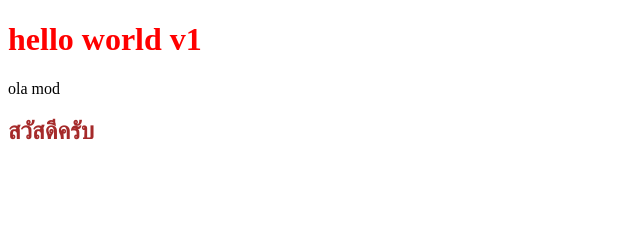
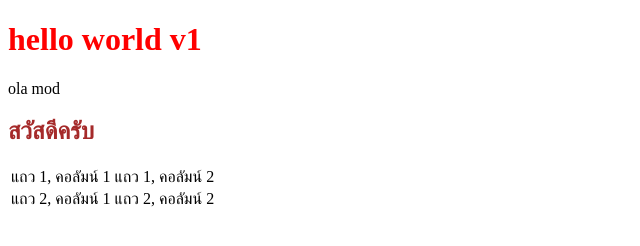
Before and after one commit to thanakorn03/hello-world, a plain HTML site: page index.html in a window 1280 px wide. Shown: the whole page, without its empty margins (0-640 px from the left). Drawn offline with Linux system fonts and the light colour scheme.

Commit message:
tast four by ok

```diff
--- a/index.html
+++ b/index.html
@@ -12,9 +12,20 @@
             color: brown;
         }
     </style>
+
 </head>
 <body>
     <h1>hello world v1</h1>
     ola mod <h2>สวัสดีครับ </h2>
+    <table>
+        <tr>
+          <td>แถว 1, คอลัมน์ 1</td>
+          <td>แถว 1, คอลัมน์ 2</td>
+        </tr>
+        <tr>
+          <td>แถว 2, คอลัมน์ 1</td>
+          <td>แถว 2, คอลัมน์ 2</td>
+        </tr>
+      </table>
 </body>
 </html>
```
